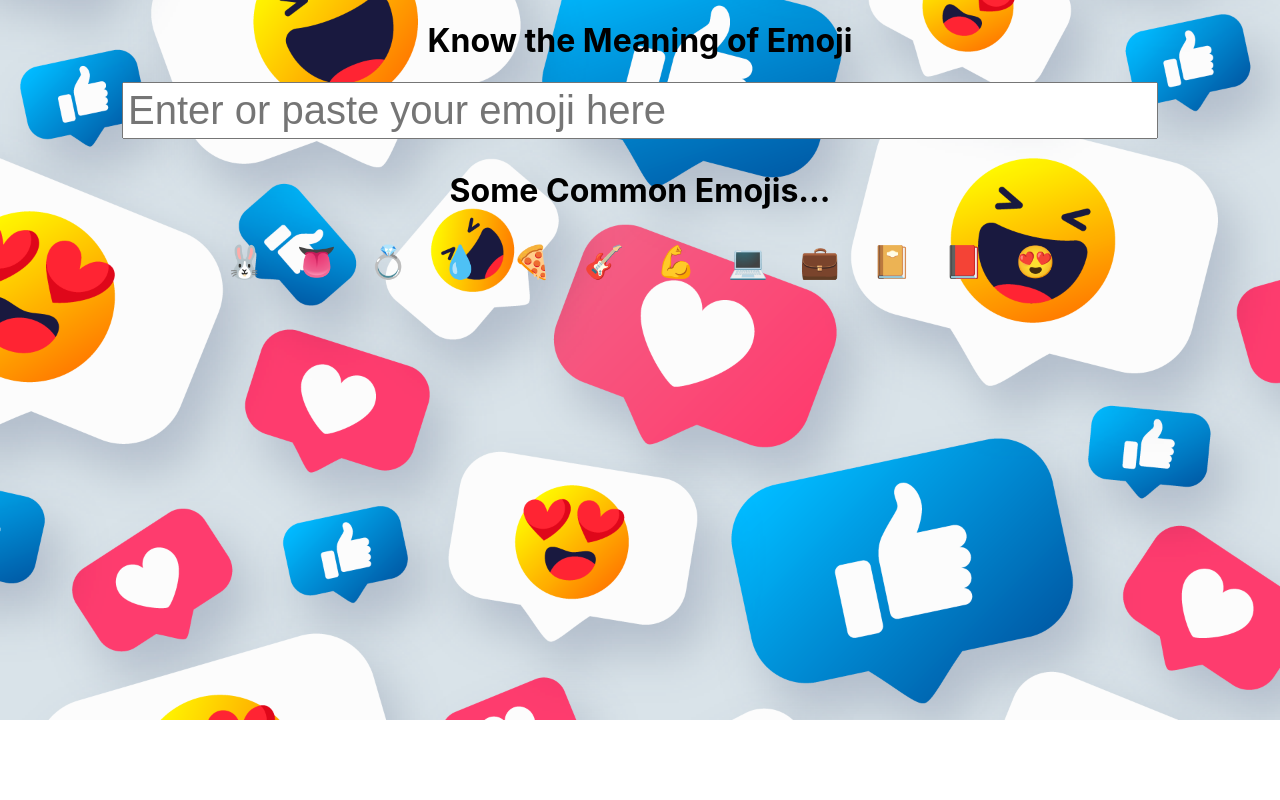
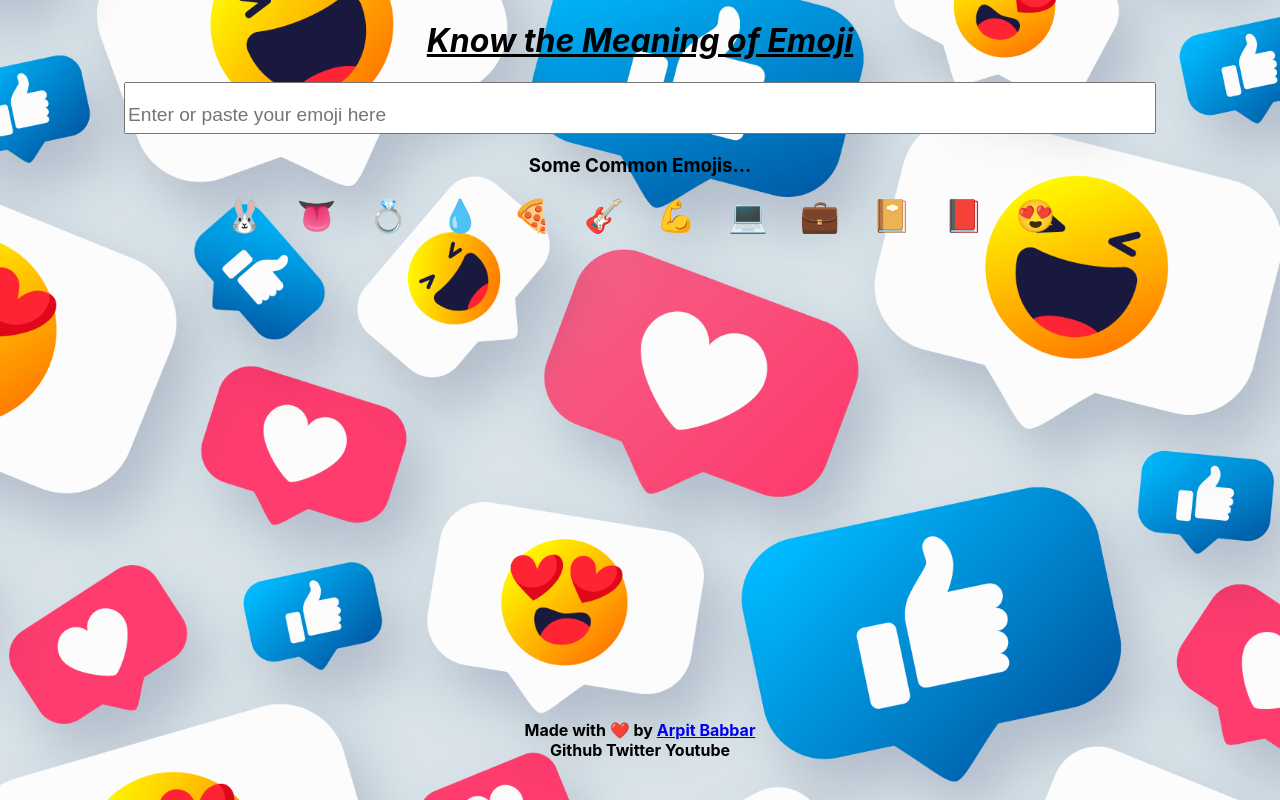
Before and after one commit to arpitbabbar/Emoji-Meaning, a React (Create React App) app: page / in a window 1280 px wide. Built offline with nearby package versions, Linux system fonts and the light colour scheme; the HTML template or start-up script is replaced by a standard one.

Commit message:
Made with ♥

```diff
--- a/src/App.css
+++ b/src/App.css
@@ -4,18 +4,15 @@
 
 input {
   width: 80%;
-  padding: 0.1em;
-  font-size: 2.5em;
+  padding: 0.1rem;
+  font-size: 2.5rem;
 }
 
-input ::placeholder {
-  font-size: 2em;
+input::placeholder {
+  font-size: 1.2rem;
 }
 
- h2 {
-   font-size: 2em;
- }
-
- h3 {
-   font-size: 2em;
- }
+h1 {
+  text-decoration: underline;
+  font-style: italic;
+}
--- a/src/App.js
+++ b/src/App.js
@@ -1,5 +1,6 @@
 import React,{useState} from 'react';
 import './App.css';
+import Footer from './components/Footer';
 var emoji = require('node-emoji');
 
 const emojiDict = {
@@ -50,7 +51,7 @@ function App() {
     knownemoji.map(function(ele){
       return <span style={{"padding":"1rem", "fontSize":"2rem", "cursor":"pointer"}} onClick={()=>handleClick(ele)} key={ele}>{ele}</span>
     })}
-
+    <Footer />
     </div>
   );
 }
--- /dev/null
+++ b/src/components/Footer.js
@@ -0,0 +1,26 @@
+import React from 'react'
+
+function Footer() {
+    const myStyle = {
+        position : "fixed",
+        bottom: "0",
+        left: "0",
+        // backgroundColor: "red",
+        height: "10vh",
+        width: "100%",
+        textAlign: "center",
+        fontSize: "1rem",
+        fontWeight: "bold"
+
+    }
+    return (
+        <>
+         <div className='footer' style={myStyle}>
+            Made with ❤️ by <a href="https://www.instagram.com/be.like.ab/">Arpit Babbar</a>
+            <div><a>Github</a> <a>Twitter</a> <a>Youtube</a></div>
+        </div>
+        </>
+    )
+}
+
+export default Footer
--- a/src/index.css
+++ b/src/index.css
@@ -5,11 +5,14 @@ body {
     sans-serif;
   -webkit-font-smoothing: antialiased;
   -moz-osx-font-smoothing: grayscale;
-  background-image: url(../pics/back2.png);
-  background-repeat: no-repeat;
+}
+html {
+  background: url(../pics/back2.png) no-repeat center center fixed;
+  -webkit-background-size: cover;
+  -moz-background-size: cover;
+  -o-background-size: cover;
   background-size: cover;
 }
-
 code {
   font-family: source-code-pro, Menlo, Monaco, Consolas, 'Courier New',
     monospace;
```
